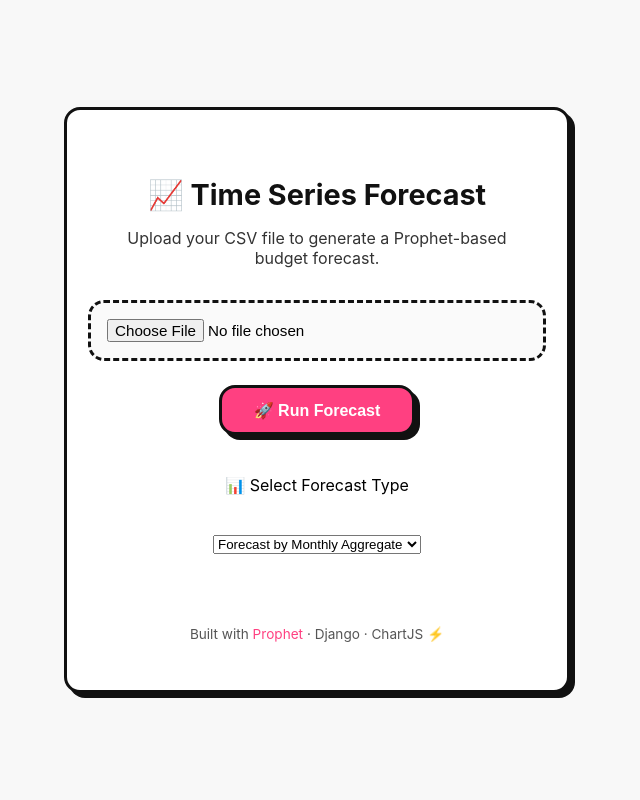
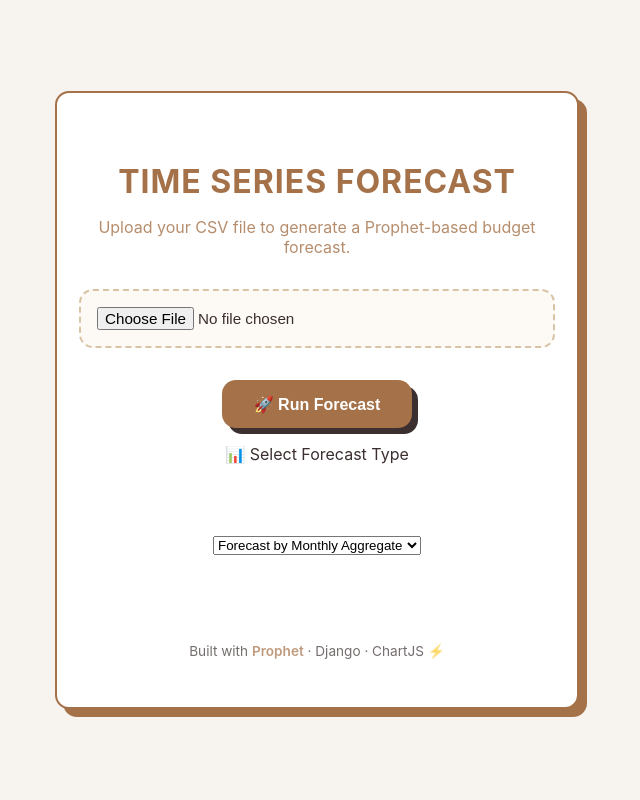
Before and after one commit to kapishyadav/BudgetForecast, a Django app: page / in a window 1280 px wide. Shown: the whole page, without its empty margins (323-963 px from the left). Run offline with Django 5.2, Linux system fonts and the light colour scheme.

Commit message:
Adding coffee themed CSS styling

```diff
--- a/budget_forecast_app/forecast/templates/forecast/upload.html
+++ b/budget_forecast_app/forecast/templates/forecast/upload.html
@@ -3,99 +3,108 @@
 <head>
     <meta charset="UTF-8">
     <meta name="viewport" content="width=device-width, initial-scale=1.0">
-    <title>🧠 Budget Forecast Upload</title>
+    <title>Time Series Forecast Upload</title>
     <style>
         :root {
-            --bg-color: #f8f8f8;
-            --primary: #111;
-            --accent: #ff4081;
-            --shadow: 5px 5px 0 #111;
-            --radius: 16px;
-            --transition: all 0.2s ease;
+            /* ☕ Coffee-inspired color palette */
+            --bg-color: #f7f3ee;          /* soft latte background */
+            --primary: #3b2f2f;           /* dark roast text */
+            --accent: #a47148;            /* medium coffee brown */
+            --light-accent: #d8c3a5;      /* cappuccino tone */
+            --shadow: 8px 8px 0 var(--accent);
+            --radius: 14px;
+            --transition: all 0.25s ease;
         }
 
         body {
-            font-family: 'Inter', 'Poppins', sans-serif;
+            font-family: 'Poppins', 'Inter', sans-serif;
             background-color: var(--bg-color);
             display: flex;
             align-items: center;
             justify-content: center;
             height: 100vh;
             margin: 0;
+            color: var(--primary);
         }
 
         .card {
             background: #fff;
             padding: 3rem 2.5rem;
-            border: 3px solid var(--primary);
+            border: 2px solid var(--accent);
             border-radius: var(--radius);
             box-shadow: var(--shadow);
             text-align: center;
-            width: 420px;
+            width: 440px;
             transition: var(--transition);
         }
 
         .card:hover {
             transform: translate(-3px, -3px);
-            box-shadow: 8px 8px 0 var(--primary);
+            box-shadow: 10px 10px 0 var(--light-accent);
         }
 
         h1 {
-            font-size: 1.8rem;
+            font-size: 2.0rem;
+            letter-spacing: 1px;
+            font-weight: 700;
+            color: var(--accent);
             margin-bottom: 1rem;
-            color: var(--primary);
+            text-transform: uppercase;
         }
 
         p {
-            color: #333;
+            color: var(--accent);
             margin-bottom: 2rem;
             font-size: 1rem;
+            opacity: 0.8;
         }
 
         form {
             display: flex;
             flex-direction: column;
             align-items: center;
+            gap: 1rem;
         }
 
         input[type="file"] {
-            border: 3px dashed var(--primary);
+            border: 2px dashed var(--light-accent);
+            background: #fdf9f5;
             padding: 1rem;
             width: 100%;
             border-radius: var(--radius);
             cursor: pointer;
-            background: #fafafa;
             font-size: 0.95rem;
+            color: var(--primary);
             transition: var(--transition);
         }
 
         input[type="file"]:hover {
-            background: #fffae6;
+            background: #f5ede5;
+            border-color: var(--accent);
         }
 
         button {
-            margin-top: 1.5rem;
+            margin-top: 1rem;
             background: var(--accent);
             color: white;
-            border: 3px solid var(--primary);
-            padding: 0.8rem 2rem;
+            border: none;
+            padding: 0.9rem 2rem;
             font-size: 1rem;
             font-weight: 600;
             border-radius: var(--radius);
             cursor: pointer;
-            box-shadow: var(--shadow);
+            box-shadow: 6px 6px 0 var(--primary);
             transition: var(--transition);
         }
 
         button:hover {
-            background: #111;
-            color: #fff;
-            box-shadow: 8px 8px 0 var(--accent);
+            background: var(--primary);
+            box-shadow: 6px 6px 0 var(--accent);
             transform: translate(-3px, -3px);
         }
 
         .error {
-            color: red;
+            color: #c0392b;
             margin-top: 1rem;
             font-weight: 600;
         }
@@ -103,18 +112,20 @@
         .footer {
             margin-top: 2rem;
             font-size: 0.85rem;
-            color: #555;
+            color: var(--primary);
+            opacity: 0.7;
         }
 
         .footer span {
             color: var(--accent);
+            font-weight: 600;
         }
 
         .loading {
             margin-top: 1rem;
             display: none;
             font-weight: 500;
-            color: var(--primary);
+            color: var(--accent);
             animation: pulse 1.2s infinite;
         }
 
@@ -126,7 +137,7 @@
 </head>
 <body>
     <div class="card">
-        <h1>📈 Time Series Forecast</h1>
+        <h1>Time Series Forecast</h1>
         <p>Upload your CSV file to generate a Prophet-based budget forecast.</p>
 
         <form id="uploadForm" method="POST" enctype="multipart/form-data">
@@ -134,7 +145,6 @@
             <input type="file" name="dataset" accept=".csv" required>
             <button type="submit">🚀 Run Forecast</button>
             <div class="loading" id="loading">Running model... please wait ⏳</div>
-        <br><br>
 
 
             <label for="forecast_type">📊 Select Forecast Type</label><br><br>
@@ -146,25 +156,23 @@
 
             <!-- Hidden by default -->
             <div id="account_name_wrapper" style="display: none; margin-top: 1rem;">
-                <label for="account_name"> Enter Account Name</label>
+                <label for="account_name">Enter Account Name</label>
                 <input
                     type="text"
                     id="account_name"
                     name="account_name"
-                    placeholder="e.g. ecs-aws-gbl-services-develop "
-                    style="margin-top: 0.5rem; padding: 0.6rem; width: 100%; border: 2px solid #111; border-radius: 8px;"
+                    placeholder="e.g. ecs-aws-gbl-services-develop"
                 >
             </div>
 
             <!-- Hidden by default -->
             <div id="service_name_wrapper" style="display: none; margin-top: 1rem;">
-                <label for="service_name"> Enter Service Name</label>
+                <label for="service_name">Enter Service Name</label>
                 <input
                     type="text"
                     id="service_name"
                     name="service_name"
-                    placeholder="e.g. AWS CloudWatch "
-                    style="margin-top: 0.5rem; padding: 0.6rem; width: 100%; border: 2px solid #111; border-radius: 8px;"
+                    placeholder="e.g. AWS CloudWatch"
                 >
             </div>
 
```
Also changed, not shown: budget_forecast_app/forecast/templates/forecast/dashboard.html (+34 -29 lines).
